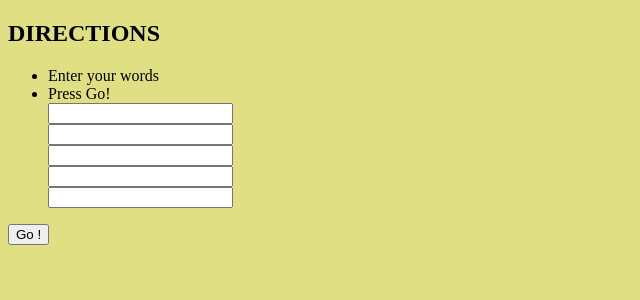
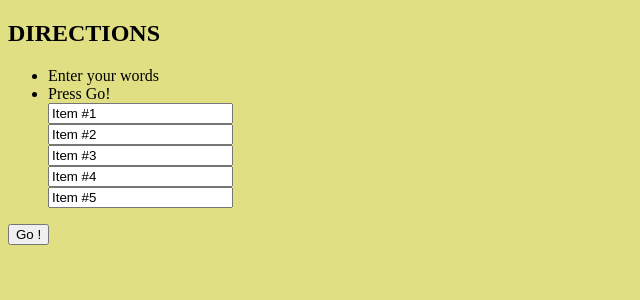
Before and after one commit to salamandermartin/language_learner_app, a Python web app: template templates/list_page_template.html in a window 1280 px wide. Shown: the top 300 px of the page, without its empty margins (0-640 px from the left). Run offline with Jinja, Linux system fonts and the light colour scheme; the template is opened without the code that fills it, so the values that code supplies are empty.

Commit message:
added values to inputs in list page

```diff
--- a/templates/list_page_template.html
+++ b/templates/list_page_template.html
@@ -13,16 +13,16 @@
     <li>Press Go!</li>
 
   <form>
-    <input type="text" name="Item 1"><br />
-    <input type="text" name="Item 2"><br />
-    <input type="text" name="Item 3"><br />
-    <input type="text" name="Item 4"><br />
-    <input type="text" name="Item 5"><br />
+    <input type="text" name="Item 1" value='Item #1'><br />
+    <input type="text" name="Item 2" value='Item #2'><br />
+    <input type="text" name="Item 3" value='Item #3'><br />
+    <input type="text" name="Item 4" value='Item #4'><br />
+    <input type="text" name="Item 5" value='Item #5'><br />
   </form>
   </ul>
   <div class="go">
-    <form method="get" action="/result">
-      <button id="gobutton"type="submit">Go !</button>
+    <form method="post" action="/result">
+      <button id="gobutton" type="submit">Go !</button>
     </form>
   </div>
 
```
Also changed, not shown: main.py (+9 -1 lines).
